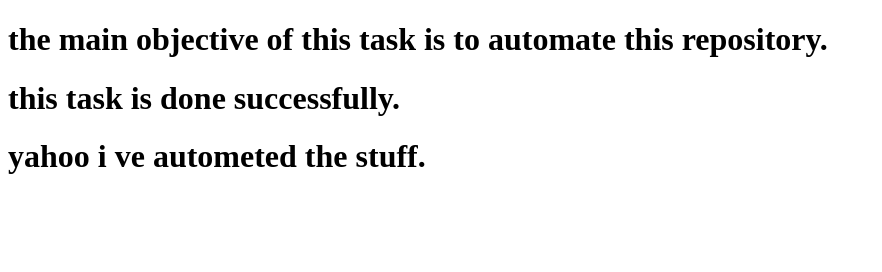
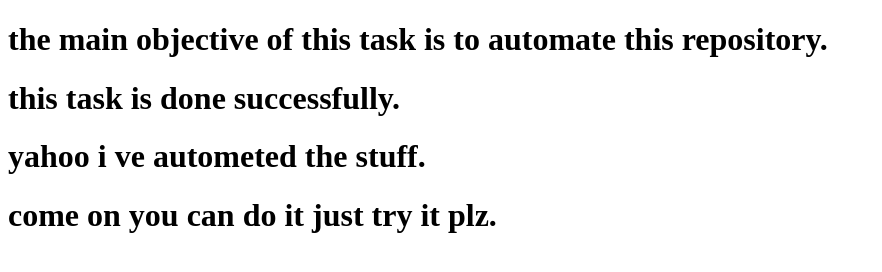
Before and after one commit to noonaliraza/CICD, a plain HTML site: page index.html in a window 1280 px wide. Shown: the whole page, without its empty margins (0-882 px from the left). Drawn offline with Linux system fonts and the light colour scheme.

Commit message:
once-again

```diff
--- a/index.html
+++ b/index.html
@@ -9,5 +9,6 @@
     <h1>the main objective of this task is to automate this repository.</h1>
     <h1>this task is done successfully.</h1>
     <h1>yahoo i ve autometed the stuff.</h1>
+    <h1>come on you can do it just try it plz.</h1>
 </body>
 </html>
```
